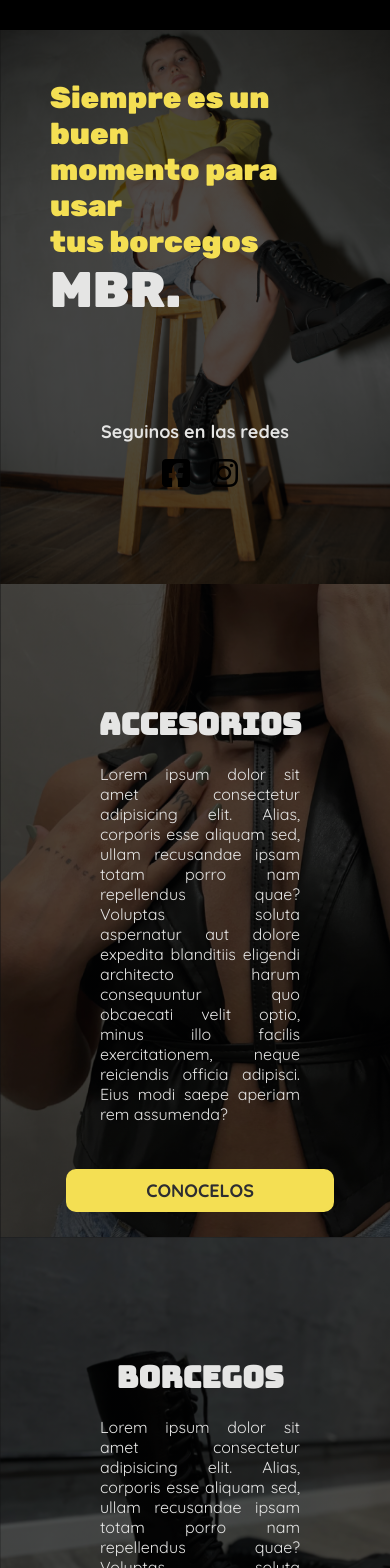
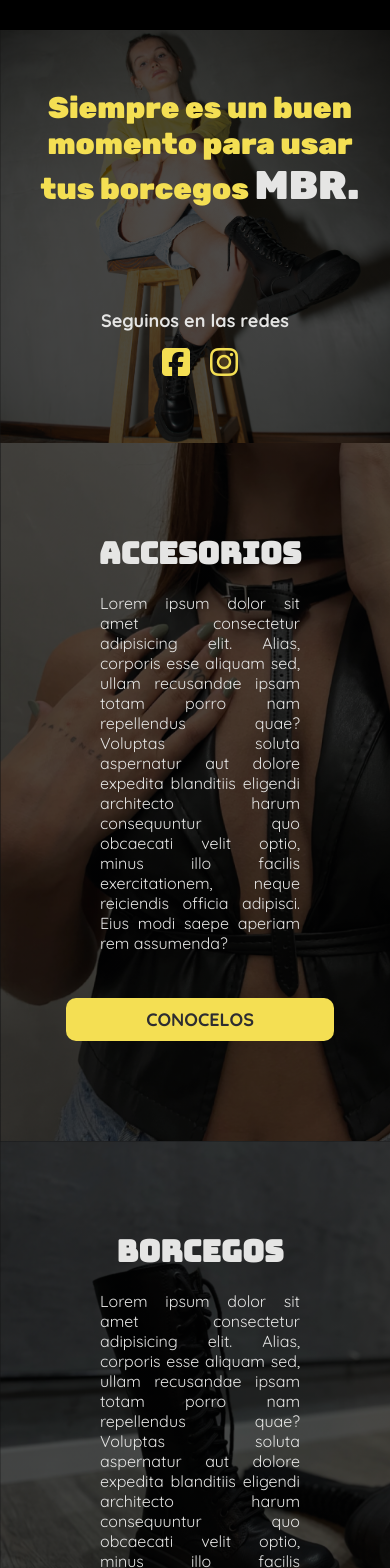
Before and after one commit to scherpablo/mbr-react-vite, a React (Vite) app: page / in a window 390 px wide. Shown: the part 200-1768 px from the top of the page. Built offline with nearby package versions, Linux system fonts and the light colour scheme; grey boxes are pictures that could not be loaded.

Commit message:
update styles sections

```diff
--- a/src/components/SectionFive/SectionFive.module.css
+++ b/src/components/SectionFive/SectionFive.module.css
@@ -92,18 +92,22 @@
     margin-top: 50px;
   }
   .divSocialNet i {
-    color: var(--blackText);
+    /* color: var(--blackText); */
   }
 }
 @media (max-width: 480px) {
   .divSection {
-    padding: 50px;
+    padding: 20px;
+    padding-top: 60px;
   }
   .divText {
     font-size: 20px;
   }
+  .divText h2 {
+    text-align: center;
+  }
   .divText span {
-    font-size: 50px;
+    font-size: 40px;
   }
   .divSocialNet p {
     font-size: 18px;
--- a/src/components/SectionOne/SectionOne.module.css
+++ b/src/components/SectionOne/SectionOne.module.css
@@ -91,18 +91,22 @@
     margin-top: 50px;
   }
   .divSocialNet i {
-    color: var(--blackText);
+    /* color: var(--blackText); */
   }
 }
 @media (max-width: 480px) {
   .divSection {
-    padding: 50px;
+    padding: 20px;
+    padding-top: 60px;
   }
   .divText {
     font-size: 20px;
   }
+  .divText h2 {
+    text-align: center;
+  }
   .divText span {
-    font-size: 50px;
+    font-size: 40px;
   }
   .divSocialNet p {
     font-size: 18px;
--- a/src/components/SectionThree/SectionThree.module.css
+++ b/src/components/SectionThree/SectionThree.module.css
@@ -78,7 +78,7 @@
     margin-left: -200px;
   } */
   .divTextSection {
-    margin: 120px auto 0 auto;
+    margin: 90px auto 0 auto;
   }
   .divTextSection h2 {
     font-size: 30px;
@@ -94,7 +94,7 @@
 }
 @media (max-width: 480px) {
   .divSection {
-    padding-bottom: 25px;
+    padding-bottom: 100px;
   }
   .divTextSection p {
     padding: 20px 0;
--- a/src/components/SectionTwo/SectionTwo.module.css
+++ b/src/components/SectionTwo/SectionTwo.module.css
@@ -78,7 +78,7 @@
     margin-left: -200px;
   } */
   .divTextSection {
-    margin: 120px auto 0 auto;
+    margin: 90px auto 0 auto;
   }
   .divTextSection h2 {
     font-size: 30px;
@@ -94,7 +94,7 @@
 }
 @media (max-width: 480px) {
     .divSection {
-      padding-bottom: 25px;
+      padding-bottom: 100px;
     }
     .divTextSection p {
       padding: 20px 0;
```
